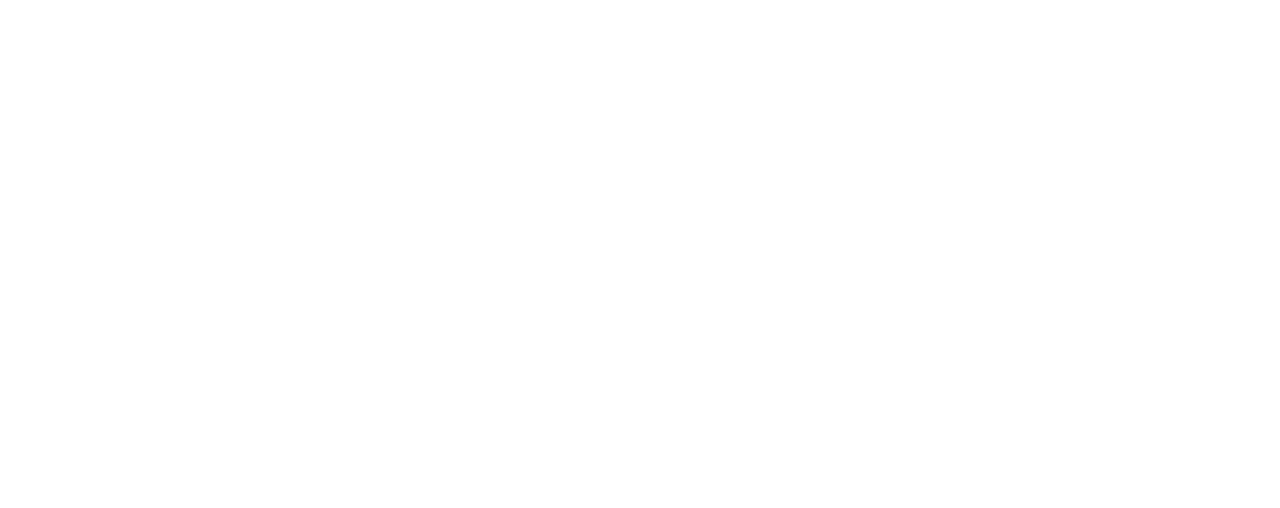
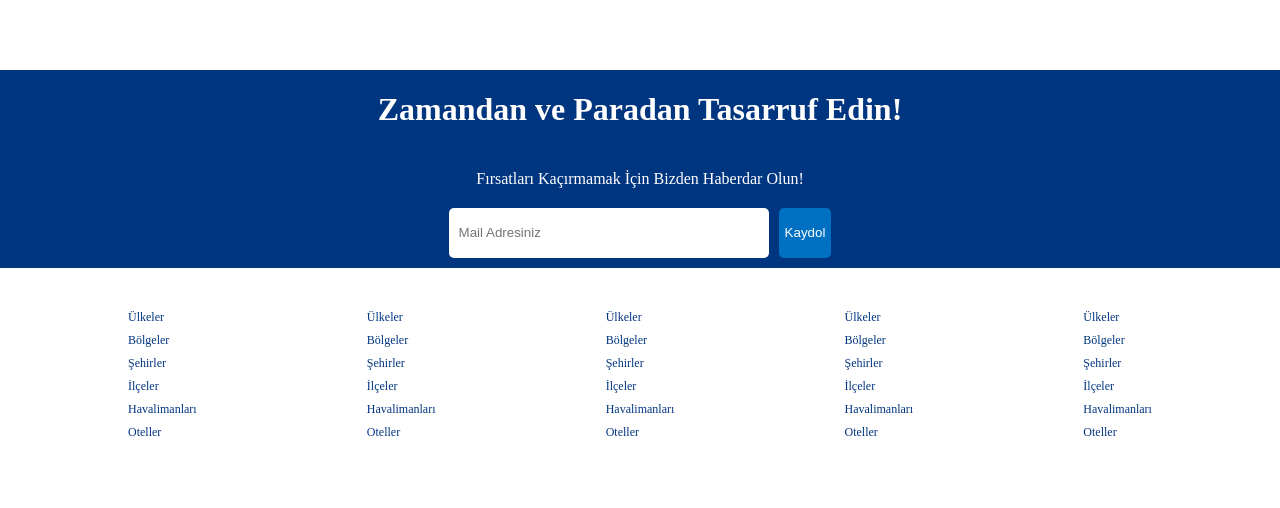
Before and after one commit to FrknKilicc/TravellerHUB.com-React.JS, a React (Create React App) app: page / in a window 1280 px wide. Shown: the part 1513-2021 px from the top of the page. Before the commit the page ends 1519 px from the top, so only its background shows below. Built offline with nearby package versions, Linux system fonts and the light colour scheme.

Commit message:
Add Footer List ,SubsNews Comp.

```diff
--- a/public/index.html
+++ b/public/index.html
@@ -26,7 +26,7 @@
     -->
     <title>React App</title>
   </head>
-  <body>
+  <body style="margin: 0px;">
     <noscript>You need to enable JavaScript to run this app.</noscript>
     <div id="root"></div>
     <!--
--- /dev/null
+++ b/src/components/footer/Footer.jsx
@@ -0,0 +1,60 @@
+import React from "react";
+import "./footer.css";
+import { faStar } from "@fortawesome/free-regular-svg-icons";
+import { FontAwesomeIcon } from "@fortawesome/react-fontawesome";
+import { faStarOfLife } from "@fortawesome/free-solid-svg-icons";
+
+const Footer = () => {
+  return (
+    <div className="footer">
+      <div className="fLists">
+        <ul className="fList">
+          <li className="fListItem">Ülkeler</li>
+          <li className="fListItem">Bölgeler</li>
+          <li className="fListItem">Şehirler</li>
+          <li className="fListItem">İlçeler</li>
+          <li className="fListItem">Havalimanları</li>
+          <li className="fListItem">Oteller</li>
+        </ul>
+        <ul className="fList">
+          <li className="fListItem">Ülkeler</li>
+          <li className="fListItem">Bölgeler</li>
+          <li className="fListItem">Şehirler</li>
+          <li className="fListItem">İlçeler</li>
+          <li className="fListItem">Havalimanları</li>
+          <li className="fListItem">Oteller</li>
+        </ul>
+        <ul className="fList">
+          <li className="fListItem">Ülkeler</li>
+          <li className="fListItem">Bölgeler</li>
+          <li className="fListItem">Şehirler</li>
+          <li className="fListItem">İlçeler</li>
+          <li className="fListItem">Havalimanları</li>
+          <li className="fListItem">Oteller</li>
+        </ul>
+        <ul className="fList">
+          <li className="fListItem">Ülkeler</li>
+          <li className="fListItem">Bölgeler</li>
+          <li className="fListItem">Şehirler</li>
+          <li className="fListItem">İlçeler</li>
+          <li className="fListItem">Havalimanları</li>
+          <li className="fListItem">Oteller</li>
+        </ul>
+        <ul className="fList">
+          <li className="fListItem">Ülkeler</li>
+          <li className="fListItem">Bölgeler</li>
+          <li className="fListItem">Şehirler</li>
+          <li className="fListItem">İlçeler</li>
+          <li className="fListItem">Havalimanları</li>
+          <li className="fListItem">Oteller</li>
+        </ul>
+      </div>
+      <div className="fText">
+        `<FontAwesomeIcon icon={faStarOfLife} /> Copyright &copy; 2024
+        DreamTeamsSoftware <FontAwesomeIcon icon={faStarOfLife} />`
+      </div>
+    </div>
+  );
+};
+
+export default Footer;
--- /dev/null
+++ b/src/components/footer/footer.css
@@ -0,0 +1,37 @@
+.footer{
+    width: 100%;
+    max-width: 64rem;
+    font-size: .75rem;
+}
+.fLists{
+    width: 100%;
+    display: flex;
+    justify-content: space-between;
+    margin-bottom: 3.125rem;
+}
+.fList{
+    list-style: none;
+    padding: 0;
+    position: relative;
+}
+.fListItem{
+    position: relative;
+    list-style-type: none;
+    margin-bottom: 8px;
+    cursor: pointer;
+    color: #003580;
+}
+.fListItem::after {
+    content: "";
+    position: absolute;
+    left: 0;
+    bottom: 0;
+    width: 100%;
+    height: 2px;
+    background-color: transparent;
+    transition: background-color 0.6s ease;
+  }
+  .fListItem:hover::after {
+    background-color: red;
+    color: red;
+  }
--- /dev/null
+++ b/src/components/mailList/MailList.jsx
@@ -0,0 +1,19 @@
+import React from "react";
+import "./mailList.css";
+
+const MailList = () => {
+  return (
+    <div className="mail">
+      <h1 className="mailTitle">Zamandan ve Paradan Tasarruf Edin!</h1>
+      <span className="mailDesc">
+        Fırsatları Kaçırmamak İçin Bizden Haberdar Olun!
+      </span>
+      <div className="mailInputcontainer">
+        <input type="text" placeholder="Mail Adresiniz" />
+        <button>Kaydol</button>
+      </div>
+    </div>
+  );
+};
+
+export default MailList;
--- /dev/null
+++ b/src/components/mailList/mailList.css
@@ -0,0 +1,28 @@
+.mail{
+    width: 100%;
+    margin-top: 3.125rem;
+    background-color: #003580;
+    color: white;
+    display: flex;
+    flex-direction: column;
+    align-items: center;
+    gap: 1.25rem;
+}
+.mailInputcontainer>input{
+width: 18.75rem;
+height: 1.875rem;
+padding: .625rem;
+border: none;
+border-radius: .3125rem;
+margin-right: .625rem;
+margin-bottom: .625rem;
+}
+.mailInputcontainer>button{
+    height: 3.125rem;
+    background-color: #0071c2;
+    color: white;
+    font-weight: 500 ;
+    border: none;
+    border-radius: .3125rem;
+    cursor: pointer;
+}
--- a/src/pages/home/Home.jsx
+++ b/src/pages/home/Home.jsx
@@ -5,6 +5,8 @@
 import Featured from "../../components/featured/Featured";
 import PropertyList from "../../components/propertyList/PropertyList";
 import FeaturedProperties from "../../components/featuredProperties/FeaturedProperties";
+import MailList from "../../components/mailList/MailList";
+import Footer from "../../components/footer/Footer";
 const Home = () => {
   return (
     <div>
@@ -16,6 +18,8 @@
         <PropertyList />
         <h1 className="homeTitle">En Çok Beğenilenler</h1>
         <FeaturedProperties />
+        <MailList />
+        <Footer />
       </div>
     </div>
   );
--- a/src/pages/home/home.css
+++ b/src/pages/home/home.css
@@ -5,7 +5,6 @@
     align-items: center;
     gap: 1.875rem;
 }
-
 .homeTitle{
     width: 64rem;
     font-size: 20px;
```
